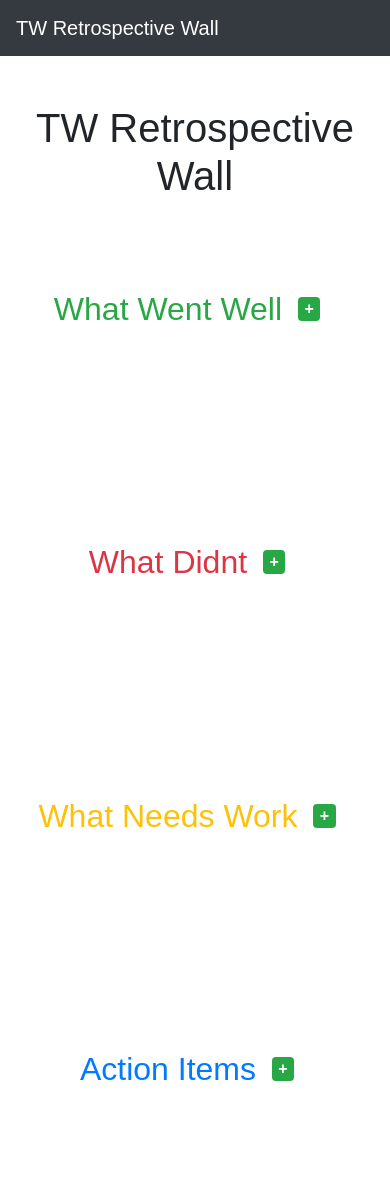
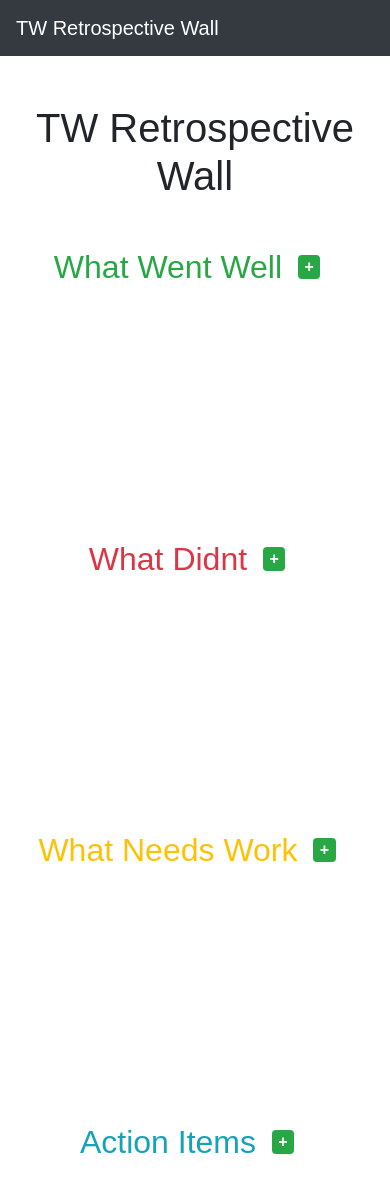
Before and after one commit to akshaykulkarni2007/tw-retrospective-wall, a React (Create React App) app: page / in a window 390 px wide. Shown: the top 1192 px of the page. Built offline with nearby package versions, Linux system fonts and the light colour scheme.

Commit message:
finished

```diff
--- a/src/Components/App.css
+++ b/src/Components/App.css
@@ -6,10 +6,17 @@
 ::-webkit-scrollbar-thumb {
 	background: #ff0000;
 }
+body {
+	height: 100vh;
+	overflow: hidden;
+}
 #board {
 	position: relative;
 }
-.retro-area {
+.card {
+	min-height: 2rem;
+}
+.retro-cards {
 	height: 20vh;
 	margin: 5vh 0;
 	overflow-y: scroll;
--- a/src/Components/Board/Board.js
+++ b/src/Components/Board/Board.js
@@ -1,4 +1,4 @@
-import React, { Component } from "react"
+import React, {Component} from "react"
 
 import Card from "../Card/Card"
 
@@ -10,10 +10,31 @@ class Board extends Component {
 		temp: null
 	}
 
+	renderSection = (sectionId, sectionTitle, contextClass) => (
+		<div className="col-xs-12 col-md-6 retro-area">
+			<h2 className={"text-center text-capitalize text-" + contextClass}>
+				{sectionTitle}
+				<small>
+					<span
+						className="badge badge-success"
+						onClick={() => this.addCard(sectionId)}>
+						+
+					</span>
+				</small>
+			</h2>
+			<div className="container retro-cards">
+				<div className="row">{this.renderCard(sectionId)}</div>
+			</div>
+		</div>
+	)
 	renderCard = section => {
-		const cardsToRender = this.state.cards.filter(card => card.section === section)
+		const cardsToRender = this.state.cards.filter(
+			card => card.section === section
+		)
 
-		return cardsToRender.map(card => <Card key={Math.random() * 1000} text={card.text} />)
+		return cardsToRender.map(card => (
+			<Card key={Math.random() * 1000} text={card.text} />
+		))
 	}
 
 	addCard = section => {
@@ -21,6 +42,7 @@ class Board extends Component {
 			temp: (
 				<Card
 					text=""
+					classes="col-xs-12"
 					value={this.state.inputValue}
 					handleChange={this.handleChange}
 					handleKeyUp={this.handleKeyUp}
@@ -38,7 +60,10 @@ class Board extends Component {
 
 	handleKeyUp = e => {
 		if (e.keyCode === 13) {
-			const newCard = {section: this.state.currentSection, text: this.state.inputValue}
+			const newCard = {
+				section: this.state.currentSection,
+				text: this.state.inputValue
+			}
 			this.setState(
 				{
 					cards: [...this.state.cards, newCard],
@@ -84,63 +109,15 @@ class Board extends Component {
 			<div id="board">
 				<div className="container-fluid">
 					<div className="row">
-						<div className="col-xs-12 col-md-6 retro-area">
-							<h2 className="text-center text-capitalize text-success">
-								what went well
-								<small>
-									<span
-										className="badge badge-success"
-										onClick={() => this.addCard("well")}>
-										+
-									</span>
-								</small>
-							</h2>
-							{this.renderCard("well")}
-						</div>
-						<div className="col-xs-12 col-md-6 retro-area">
-							<h2 className="text-center text-capitalize text-danger">
-								what didnt
-								<small>
-									<span
-										className="badge badge-success"
-										onClick={() => this.addCard("notSo")}>
-										+
-									</span>
-								</small>
-							</h2>
-							{this.renderCard("notSo")}
-						</div>
-						<div className="col-xs-12 col-md-6 retro-area">
-							<h2 className="text-center text-capitalize text-warning">
-								what needs work
-								<small>
-									<span
-										className="badge badge-success"
-										onClick={() => this.addCard("work")}>
-										+
-									</span>
-								</small>
-							</h2>
-							{this.renderCard("work")}
-						</div>
-						<div className="col-xs-12 col-md-6 retro-area">
-							<h2 className="text-center text-capitalize text-primary">
-								action items
-								<small>
-									<span
-										className="badge badge-success"
-										onClick={() => this.addCard("actions")}>
-										+
-									</span>
-								</small>
-							</h2>
-							{this.renderCard("actions")}
-						</div>
+						{this.renderSection("well", "what went well", "success")}
+						{this.renderSection("notSo", "what didnt", "danger")}
+						{this.renderSection("work", "what needs work", "warning")}
+						{this.renderSection("actions", "action items", "info")}
 					</div>
 				</div>
 
 				{this.state.temp ? (
-					<div className="input-box col-xs-12 col-lg-6 mx-auto">
+					<div className="input-box col-md-6 mx-auto">
 						<h1 className="text-capitalize">
 							Add <em>{this.state.currentSection}</em>
 							<small>
--- a/src/Components/Card/Card.js
+++ b/src/Components/Card/Card.js
@@ -1,20 +1,21 @@
 import React from "react"
 
-const Card = props => {
+const Card = ({text, classes, inputValue, handleChange, handleKeyUp}) => {
+	const cols = classes !== undefined ? classes : "col-md-4"
 	return (
-		<div className="card col-xs-12 ">
+		<div className={"card m-1 " + cols}>
 			<div className="card-body text-center">
-				{props.text === "" ? (
+				{text === "" ? (
 					<input
 						className="form-control"
-						value={props.inputValue}
-						onChange={props.handleChange}
-						onKeyUp={props.handleKeyUp}
+						value={inputValue}
+						onChange={handleChange}
+						onKeyUp={handleKeyUp}
 						type="text"
 						autoFocus
 					/>
 				) : (
-					props.text
+					text
 				)}
 			</div>
 		</div>
```
